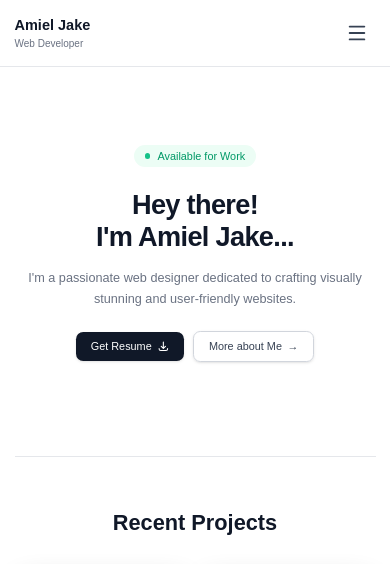
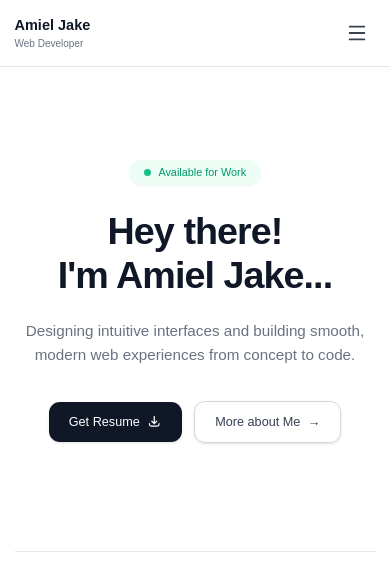
Before and after one commit to Amieljake929/React-Portfolio, a React (Vite) app: page / in a window 390 px wide. Shown: the top 564 px of the page. Built offline with nearby package versions, Linux system fonts and the light colour scheme; the HTML template or start-up script is replaced by a standard one; a web font is replaced by a local one.

Commit message:
Fixed everything  mobile interface

```diff
--- a/src/components/Sidebar.jsx
+++ b/src/components/Sidebar.jsx
@@ -32,6 +32,7 @@ export default function Sidebar() {
     visible: {
       opacity: 1,
       y: 0,
+      filter: 'blur(0px)',
       transition: {
         type: 'spring',
         stiffness: 140,
@@ -68,7 +69,7 @@ export default function Sidebar() {
 
       {/* Sidebar Aside Wrapper */}
       <aside
-        className={`w-72 h-screen fixed left-0 top-0 border-r border-gray-200 bg-white z-50 transition-transform lg:transition-none duration-300 ease-in-out ${
+        className={`w-72 h-[100dvh] fixed left-0 top-0 border-r border-gray-200 bg-white z-50 transition-transform lg:transition-none duration-300 ease-in-out overflow-hidden ${
           isOpen ? 'translate-x-0' : '-translate-x-full lg:translate-x-0'
         }`}
       >
@@ -79,13 +80,16 @@ export default function Sidebar() {
           animate="visible"
           className="h-full flex flex-col justify-between p-6"
         >
+          {/* Main Top Content Wrapper */}
+          <div className="flex flex-col h-full justify-between">
             <div>
               {/* Profile Header */}
-            <motion.div variants={springItemVariants} className="text-center mt-10 mb-12 px-2">
+              <motion.div variants={springItemVariants} className="text-center mt-6 lg:mt-10 mb-6 lg:mb-12 px-2">
                 <h2 className="font-bold text-gray-900 text-xl leading-snug tracking-tight">
                   Amiel Jake Baril
                 </h2>
-              <p className="text-xs text-gray-500 font-medium mt-1.5">
+                {/* Mobile-only extra margin bottom sa p tag */}
+                <p className="text-xs text-gray-500 font-medium mt-1.5 mb-6 lg:mb-0">
                   web designer & developer
                 </p>
               </motion.div>
@@ -94,7 +98,7 @@ export default function Sidebar() {
               <motion.hr variants={springItemVariants} className="border-gray-200 my-4" />
 
               {/* Navlinks */}
-            <nav className="flex flex-col gap-3 mt-8">
+              <nav className="flex flex-col gap-3 mt-6 lg:mt-8">
                 {navItems.map((item) => {
                   const IconComponent = item.icon;
                   const isActive = location.pathname === item.path;
@@ -115,7 +119,6 @@ export default function Sidebar() {
                               : 'text-gray-500 hover:text-gray-900 hover:bg-gray-50'
                           }`}
                         >
-                        {/* Icon with Bouncy Pop Animation on Hover */}
                           <motion.div
                             whileHover={{ scale: 1.25, rotate: [0, -10, 10, 0] }}
                             transition={{ type: 'spring', stiffness: 300, damping: 10 }}
@@ -128,7 +131,6 @@ export default function Sidebar() {
                             />
                           </motion.div>
 
-                        {/* Nav Title */}
                           <span>{item.name}</span>
                         </motion.div>
                       </NavLink>
@@ -141,13 +143,14 @@ export default function Sidebar() {
             {/* Social Links Footer */}
             <motion.div
               variants={springItemVariants}
-            className="flex items-center justify-around text-gray-400 my-2 pt-5 border-t border-gray-200 text-xs font-semibold"
+              className="flex items-center justify-around text-gray-400 mt-auto pt-4 border-t border-gray-200 text-xs font-semibold"
             >
               <a href="#" className="hover:text-gray-900 transition-colors">X</a>
               <a href="#" className="hover:text-gray-900 transition-colors">Figma</a>
               <a href="#" className="hover:text-gray-900 transition-colors">IG</a>
               <a href="#" className="hover:text-gray-900 transition-colors">LinkedIn</a>
             </motion.div>
+          </div>
         </motion.div>
       </aside>
     </>
--- a/src/sections/AboutSection.jsx
+++ b/src/sections/AboutSection.jsx
@@ -65,7 +65,7 @@ export default function AboutSection() {
           <div className="flex flex-col gap-3">
             <h2 className="text-2xl font-bold text-gray-900">Education</h2>
             <p className="text-gray-500 text-sm leading-relaxed">
-              My career is built on the strong educational foundation of a Bachelor’s degree in Web Design and Development. This training solidified my core competencies in modern engineering standards and design thinking, enabling me to transition seamlessly from a studio student to a production-ready professional.
+              My career is built on a strong foundation in Information Technology (BSIT). This academic background solidified my competencies in modern engineering standards and design thinking, allowing me to transition seamlessly into a production-ready professional.
             </p>
             <div>
               <a
--- a/src/sections/HeroSection.jsx
+++ b/src/sections/HeroSection.jsx
@@ -39,21 +39,21 @@ export default function HeroSection() {
       variants={containerVariants}
       initial="hidden"
       animate="visible"
-      className="py-20 lg:py-12 w-full flex flex-col items-center sm:items-start text-center sm:text-left justify-center"
+      className="py-20 sm:py-12 my-4 sm:my-0 w-full flex flex-col items-center sm:items-start text-center sm:text-left justify-center"
     >
       {/* Availability Badge */}
       <motion.div
         variants={itemVariants}
-        className="inline-flex items-center gap-2 px-3 py-1 bg-emerald-50 text-emerald-600 rounded-full text-xs font-medium mb-6 sm:mb-8"
+        className="inline-flex items-center gap-2 px-4 py-1.5 sm:px-3 sm:py-1 bg-emerald-50 text-emerald-600 rounded-full text-xs font-medium mb-7 sm:mb-8 shadow-xs"
       >
-        <span className="w-1.5 h-1.5 rounded-full bg-emerald-500 animate-pulse"></span>
+        <span className="w-2 h-2 sm:w-1.5 sm:h-1.5 rounded-full bg-emerald-500 animate-pulse"></span>
         Available for Work
       </motion.div>
 
       {/* Main Title */}
       <motion.h1
         variants={itemVariants}
-        className="text-3xl sm:text-4xl md:text-5xl font-extrabold text-gray-900 tracking-tight leading-[1.2] mb-4 sm:mb-6"
+        className="text-[2.6rem] sm:text-4xl md:text-5xl font-extrabold text-gray-900 tracking-tight leading-[1.15] mb-6 sm:mb-6"
       >
         Hey there!<br />
         I'm Amiel Jake...
@@ -62,15 +62,15 @@ export default function HeroSection() {
       {/* Description */}
       <motion.p
         variants={itemVariants}
-        className="text-gray-500 max-w-md text-sm sm:text-base leading-relaxed mb-6 sm:mb-8 mx-auto sm:mx-0"
+        className="text-gray-500 max-w-md text-[1.05rem] sm:text-base leading-relaxed mb-9 sm:mb-8 mx-auto sm:mx-0"
       >
-        I'm a passionate web designer dedicated to crafting visually stunning and user-friendly websites.
+        Designing intuitive interfaces and building smooth, modern web experiences from concept to code.
       </motion.p>
 
       {/* Action Buttons */}
       <motion.div
         variants={itemVariants}
-        className="flex flex-wrap items-center justify-center sm:justify-start gap-2.5 sm:gap-3 w-full sm:w-auto"
+        className="flex flex-wrap items-center justify-center sm:justify-start gap-3.5 sm:gap-3 w-full sm:w-auto"
       >
         {/* Primary CTA: Resume Button */}
         <motion.a
@@ -78,10 +78,10 @@ export default function HeroSection() {
           whileTap={{ scale: 0.97 }}
           href="/Amiel_Jake_Resume.pdf"
           download="Amiel_Jake_Resume.pdf"
-          className="inline-flex items-center justify-center gap-1.5 sm:gap-2 px-4 py-2 sm:px-5 sm:py-2.5 bg-gray-900 text-white rounded-lg text-xs sm:text-sm font-medium hover:bg-gray-800 transition-all shadow-sm"
+          className="inline-flex items-center justify-center gap-2 px-5.5 py-3 sm:px-5 sm:py-2.5 bg-gray-900 text-white rounded-xl text-sm font-medium hover:bg-gray-800 transition-all shadow-sm"
         >
           <span>Get Resume</span>
-          <svg className="w-3.5 h-3.5 sm:w-4 sm:h-4" fill="none" stroke="currentColor" viewBox="0 0 24 24">
+          <svg className="w-4 h-4 sm:w-4 sm:h-4" fill="none" stroke="currentColor" viewBox="0 0 24 24">
             <path strokeLinecap="round" strokeLinejoin="round" strokeWidth="2" d="M4 16v1a3 3 0 003 3h10a3 3 0 003-3v-1m-4-4l-4 4m0 0l-4-4m4 4V4" />
           </svg>
         </motion.a>
@@ -91,7 +91,7 @@ export default function HeroSection() {
           whileHover={{ scale: 1.03, x: 2 }}
           whileTap={{ scale: 0.97 }}
           href="#about"
-          className="inline-flex items-center justify-center gap-1.5 sm:gap-2 px-4 py-2 sm:px-5 sm:py-2.5 border border-gray-300 rounded-lg text-xs sm:text-sm font-medium text-gray-700 hover:bg-gray-50 hover:border-gray-400 transition-all shadow-sm"
+          className="inline-flex items-center justify-center gap-2 px-5.5 py-3 sm:px-5 sm:py-2.5 border border-gray-300 rounded-xl text-sm font-medium text-gray-700 hover:bg-gray-50 hover:border-gray-400 transition-all shadow-sm"
         >
           More about Me <span>&rarr;</span>
         </motion.a>
```
Lines whose indentation alone changed are shown as unchanged.
